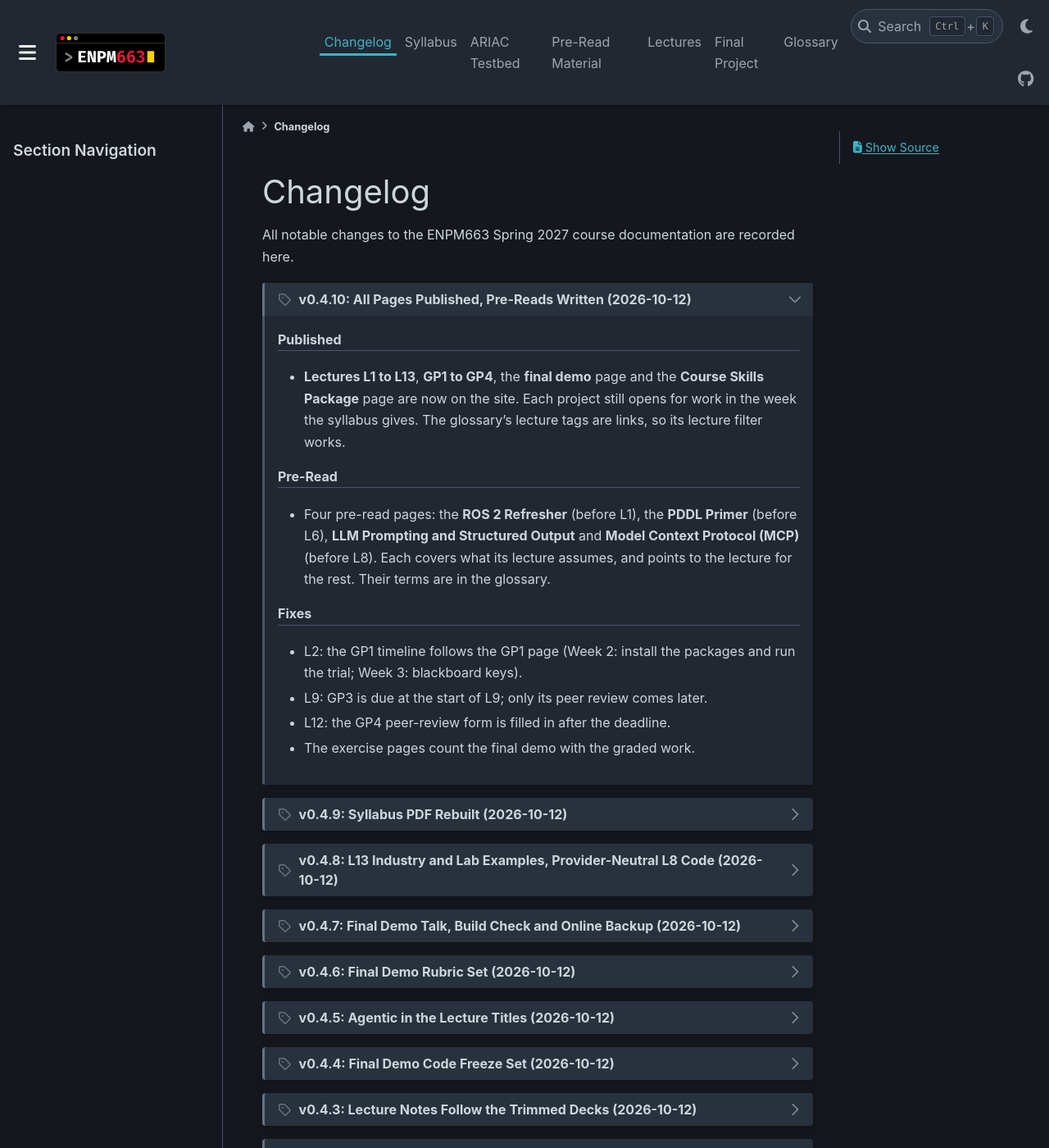
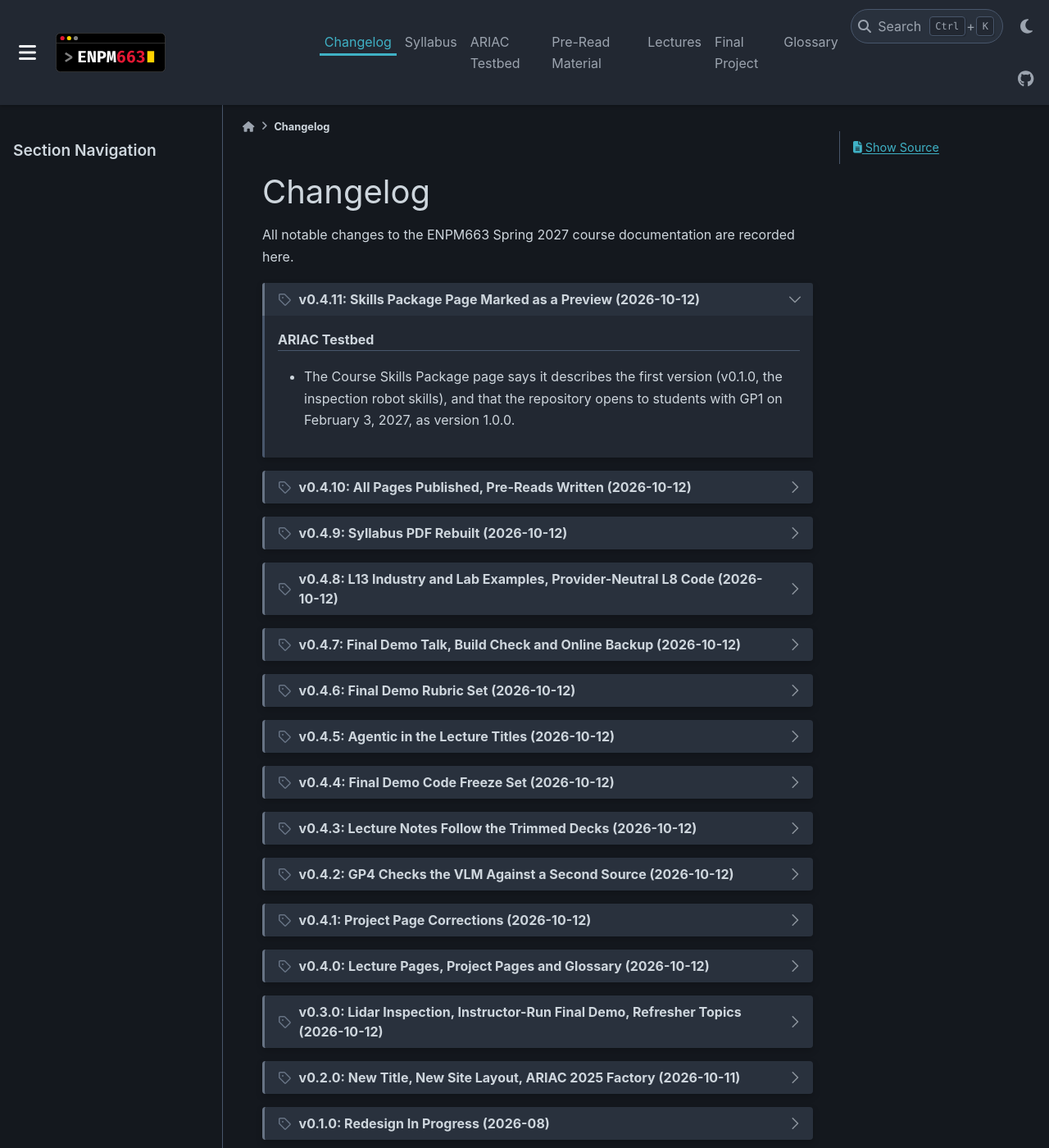
Before and after one commit to rubixcubic/enpm663-spring-docs, a Sphinx documentation site: the page built from docs/source/changelog/changelog.rst, in a window 1280 px wide and 1400 px high. Shown: the whole window at 82% size. Built offline with Sphinx 7.4.7 and the PyData theme 0.15.4, drawn with Linux system fonts in a browser that asks for light colours.

Commit message:
Skills package page: mark it as a v0.1.0 preview until GP1

```diff
--- a/docs/source/changelog/changelog.rst
+++ b/docs/source/changelog/changelog.rst
@@ -6,10 +6,21 @@ All notable changes to the ENPM663 Spring 2027 course documentation are
 recorded here.
 
 
+.. dropdown:: v0.4.11: Skills Package Page Marked as a Preview (2026-10-12)
+   :icon: tag
+   :class-container: sd-border-success
+   :open:
+
+   .. rubric:: ARIAC Testbed
+
+   - The Course Skills Package page says it describes the first version
+     (v0.1.0, the inspection robot skills), and that the repository opens to
+     students with GP1 on February 3, 2027, as version 1.0.0.
+
+
 .. dropdown:: v0.4.10: All Pages Published, Pre-Reads Written (2026-10-12)
    :icon: tag
    :class-container: sd-border-success
-   :open:
 
    .. rubric:: Published
 
--- a/docs/source/conf.py
+++ b/docs/source/conf.py
@@ -4,7 +4,7 @@ from datetime import date
 project = "ENPM663 Spring 2027"
 author = "Z. Kootbally"
 copyright = f"{date.today().year}, {author}"
-release = "v0.4.10"
+release = "v0.4.11"
 
 extensions = [
     "myst_parser",
```
Also changed, not shown: docs/source/ariac/skills.rst (+10 -0 lines).
